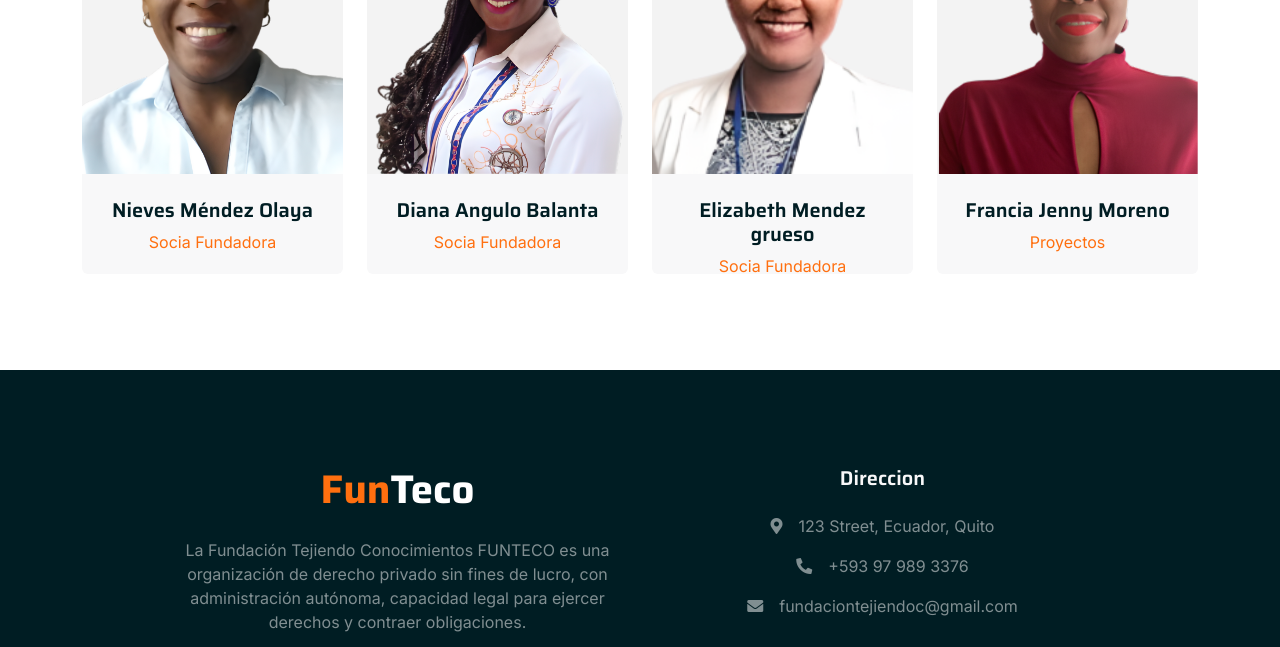
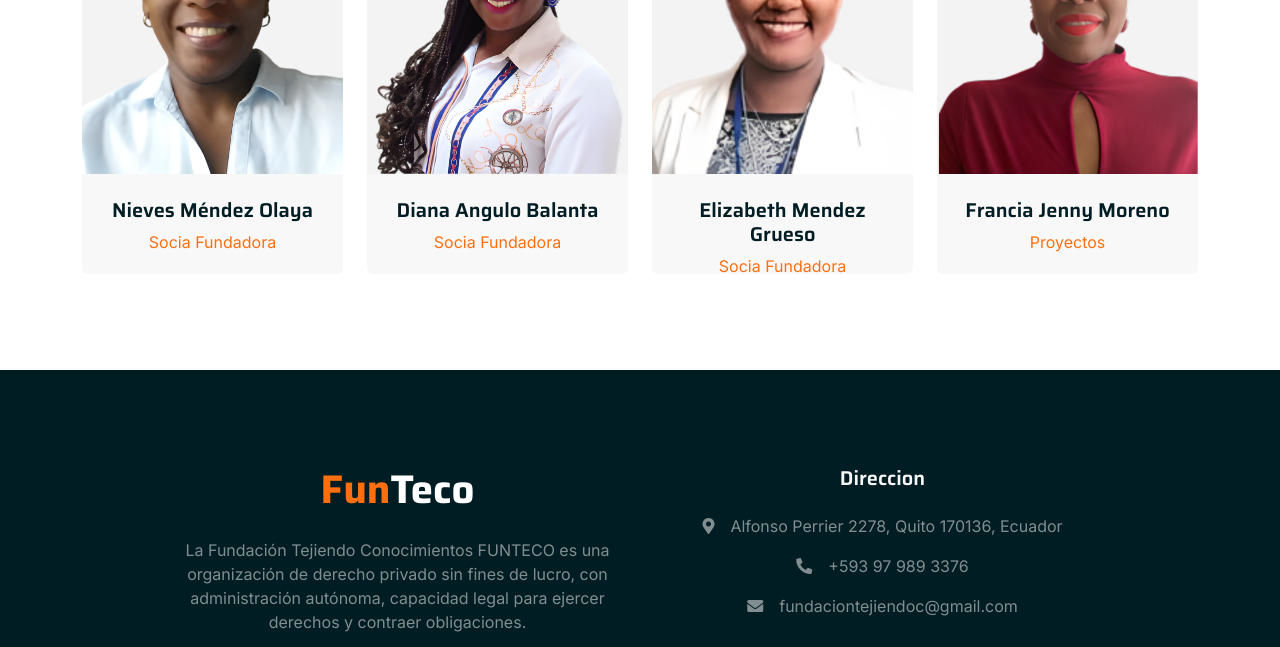
Before and after one commit to DerianDev17/Funteco, a plain HTML site: page about.html in a window 1280 px wide. Shown: the part 2204-2851 px from the top of the page. Drawn offline with nearby package versions, Linux system fonts and the light colour scheme.

Commit message:
ingresando la direccion

```diff
--- a/about.html
+++ b/about.html
@@ -217,7 +217,7 @@
                             <img class="img-fluid" src="img/funtecoElizabeth.png" alt="">
                         </div>
                         <div class="team-text bg-light text-center p-4">
-                            <h5>Elizabeth Mendez grueso</h5>
+                            <h5>Elizabeth Mendez Grueso</h5>
                             <p class="text-primary">Socia Fundadora</p>
                             <div class="team-social text-center">
                                 <a class="btn btn-square" href=""><i class="fab fa-facebook-f"></i></a>
@@ -265,7 +265,7 @@
             </div>
             <div class="col-lg-5 col-md-6 text-center">
                 <h5 class="text-light mb-4">Direccion</h5>
-                <p><i class="fa fa-map-marker-alt me-3"></i>123 Street, Ecuador, Quito</p>
+                <p><i class="fa fa-map-marker-alt me-3"></i>Alfonso Perrier 2278, Quito 170136, Ecuador</p>
                 <p><i class="fa fa-phone-alt me-3"></i>+593 97 989 3376</p>
                 <p><i class="fa fa-envelope me-3"></i>fundaciontejiendoc@gmail.com</p>
             </div>
```
Also changed, not shown: contact.html (+3 -3 lines), eventos.html (+1 -1 lines), index.html (+1 -1 lines).
